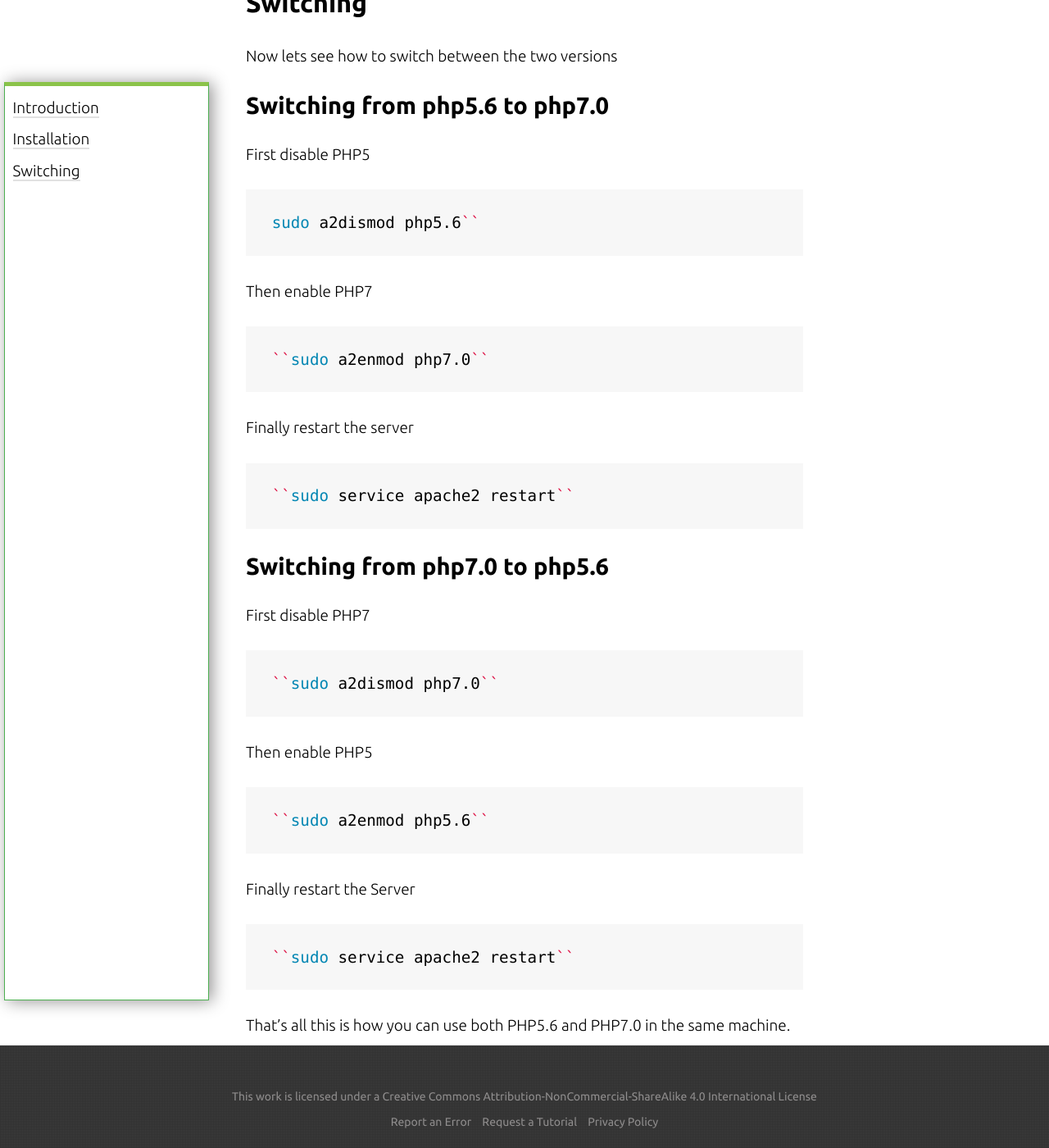
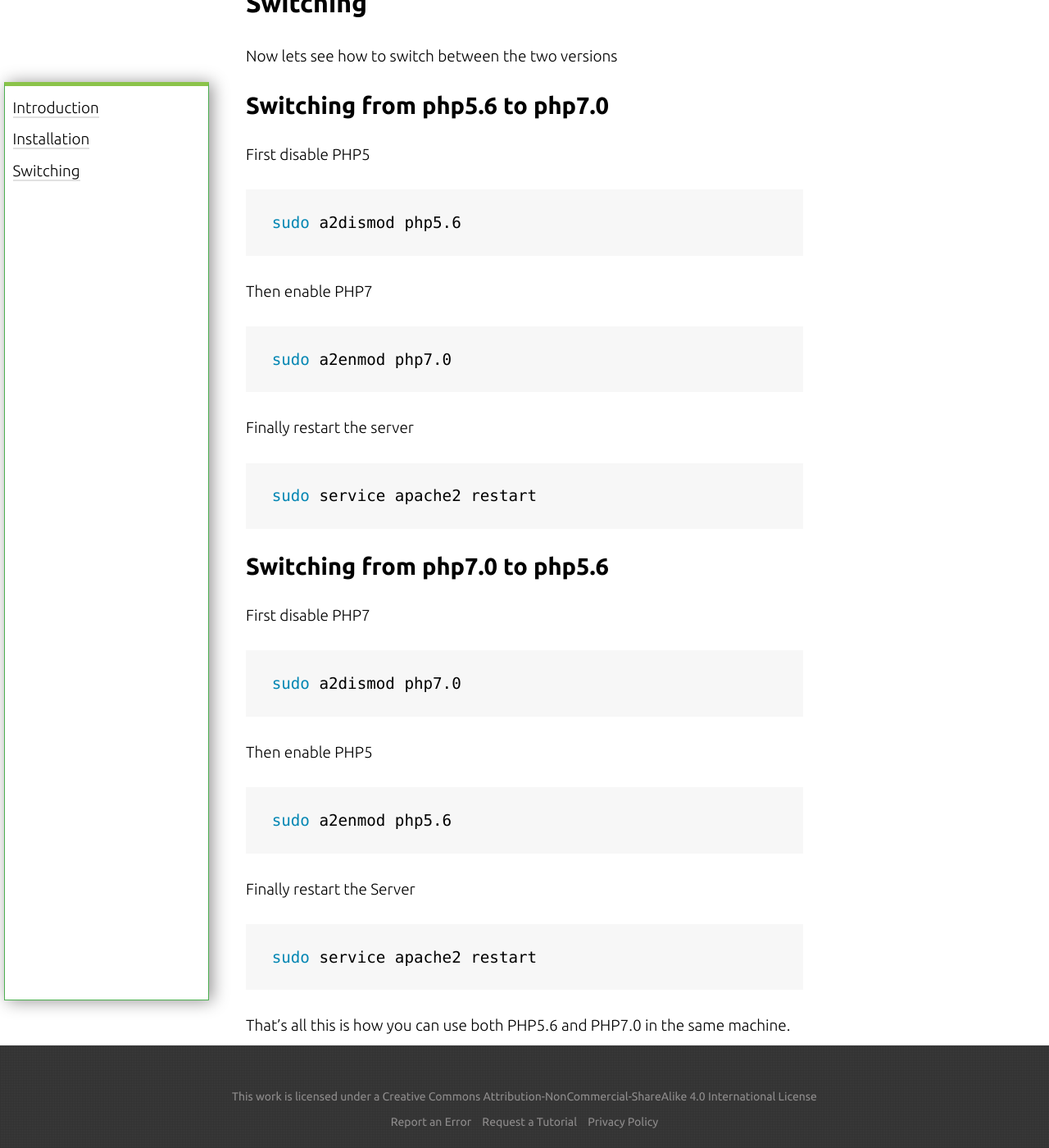
Before and after one commit to aroliant/guides, a Jekyll site: the page built from _docs/ubuntu-16.04-apache2-with-php5.6-php7.md, in a window 1280 px wide and 1400 px high, scrolled down 735 px. Shown: the whole window at 82% size. Built offline with Jekyll 4.4.1, drawn with Linux system fonts in a browser that asks for light colours.

```diff
--- a/_docs/ubuntu-16.04-apache2-with-php5.6-php7.md
+++ b/_docs/ubuntu-16.04-apache2-with-php5.6-php7.md
@@ -47,17 +47,17 @@ Now lets see how to switch between the two versions
 First disable PHP5
 
 {% highlight shell %}
-sudo a2dismod php5.6``
+sudo a2dismod php5.6
 {% endhighlight %}
 
 Then enable PHP7
 {% highlight shell %}
-``sudo a2enmod php7.0``
+sudo a2enmod php7.0
 {% endhighlight %}
 
 Finally restart the server
 {% highlight shell %}
-``sudo service apache2 restart``
+sudo service apache2 restart
 {% endhighlight %}
 
 
@@ -66,17 +66,17 @@ Finally restart the server
 
 First disable PHP7
 {% highlight shell %}
-``sudo a2dismod php7.0``
+sudo a2dismod php7.0
 {% endhighlight %}
 
 Then enable PHP5
 {% highlight shell %}
-``sudo a2enmod php5.6``
+sudo a2enmod php5.6
 {% endhighlight %}
 
 Finally restart the Server
 {% highlight shell %}
-``sudo service apache2 restart``
+sudo service apache2 restart
 {% endhighlight %}
 
 That's all this is how you can use both PHP5.6 and PHP7.0 in the same machine.
```
